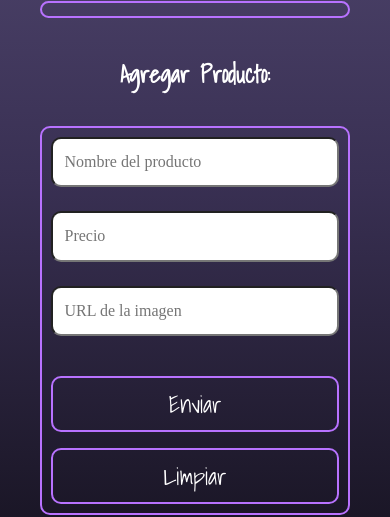
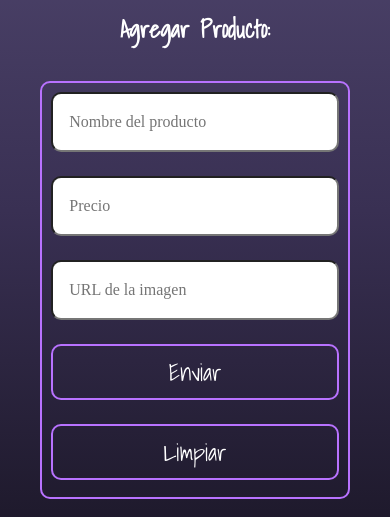
Before and after one commit to Hyoga1023/AluraGeek, a website with bundled scripts: page index.html in a window 390 px wide. Shown: the part 408-925 px from the top of the page. Built offline with nearby package versions, Linux system fonts and the light colour scheme; no server answers; files whose address does not match are found by name.

Commit message:
Actualiza responsividad

```diff
--- a/styles.css
+++ b/styles.css
@@ -13,7 +13,6 @@
     font-style: normal;
 }
 
-/* Estilos comunes */
 body[data-contexto="pagina_principal"] {
     background: linear-gradient(180deg, #635985 0%, #393053 48.44%, black 100%);
     min-height: 100vh;
@@ -235,83 +234,84 @@ input{
     display: block;
     margin: 0 auto;
 }
-/* Estilos responsive generales */
-@media screen and (max-width: 768px) {
-    .logo {
-        width: 40%; /* Ajusta el tamaño del logo para pantallas más pequeñas */
-    }
-
+/* Estilos responsivos */
+@media screen and (max-width: 1024px) {
     .Contenedor__general {
-        flex-direction: column; /* Cambia a columna en pantallas más pequeñas */
+        flex-direction: column;
         margin: 0 1rem;
+        gap: 1rem;
     }
 
     .columna__izquierda,
     .columna__derecha {
-        width: 100%; /* Ocupa todo el ancho en pantallas pequeñas */
+        width: 100%;
         padding: 0.5rem;
     }
 
+    .contenedor_cards {
+        grid-template-columns: repeat(2, 1fr); /* Dos columnas en tablet */
+        height: auto;
+    }
+
+    .logo {
+        width: 40%; /* Ajuste de tamaño del logo */
+    }
+}
+
+@media screen and (max-width: 768px) {
+    .Contenedor__general {
+        flex-direction: column-reverse; /* Cambiar orden para móvil */
+    }
+
+    .contenedor_cards {
+        grid-template-columns: repeat(2, 1fr); /* Dos columnas en móvil */
+        height: auto;
+    }
+
     .barra__navegacion ul {
-        flex-direction: column; /* Menú vertical en móviles */
+        flex-direction: column;
         align-items: center;
         gap: 1rem;
     }
 
-    .contenedor_cards {
-        grid-template-columns: repeat(1, 1fr); /* Una sola columna en móviles */
-        height: auto; /* Altura automática */
+    .contenedor__botones {
+        flex-direction: column;
+        align-items: center;
+    }
+
+    .logo {
+        width: 60%; /* Ajuste de tamaño del logo para móvil */
     }
 
     ul, li, ol {
-        font-size: 1.5rem; /* Reduce el tamaño de fuente */
+        font-size: 1.5rem;
     }
 
-    .contenedor_formulario,
-    .contenedor__botones {
-        flex-direction: column;
-        gap: 1rem;
+    h1, h2 {
+        font-size: 1.8rem;
     }
 
-    .boton_Enviar,
-    .boton_Limpiar {
-        width: 100%; /* Botones de ancho completo */
-        padding: 0.5rem 1rem;
-    }
-
-    input {
-        font-size: 1.2rem; /* Reduce el tamaño de fuente de inputs */
-        padding: 0.7rem;
-    }
-
-    .logo__footer_alura,
-    .logo__desarrollador {
-        width: 50%; /* Ajusta logos del footer */
+    .boton_Enviar, .boton_Limpiar {
+        width: 100%;
+        margin-bottom: 0.5rem;
     }
 }
 
-/* Estilos para dispositivos muy pequeños */
 @media screen and (max-width: 480px) {
+    .contenedor_cards {
+        grid-template-columns: repeat(2, 1fr); /* Dos columnas en móviles pequeños */
+        gap: 10px;
+    }
+
     .logo {
-        width: 60%; /* Aún más pequeño para pantallas muy pequeñas */
+        width: 80%; /* Ajuste final de tamaño del logo */
+    }
+
+    ul, li, ol {
+        font-size: 1.2rem;
     }
 
     h1, h2 {
         font-size: 1.5rem;
     }
-
-    ul, li, ol {
-        font-size: 1.2rem;
-    }
 }
-
-/* Asegura que la página sea responsiva */
-* {
-    box-sizing: border-box;
-    max-width: 100%;
-}
-
-body {
-    width: 100%;
-    overflow-x: hidden;
-}
```
